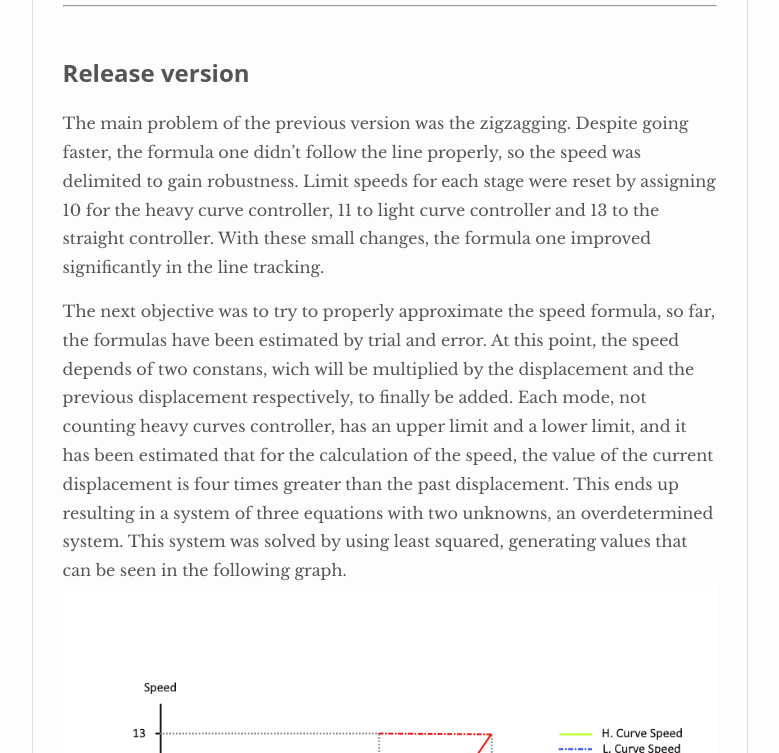
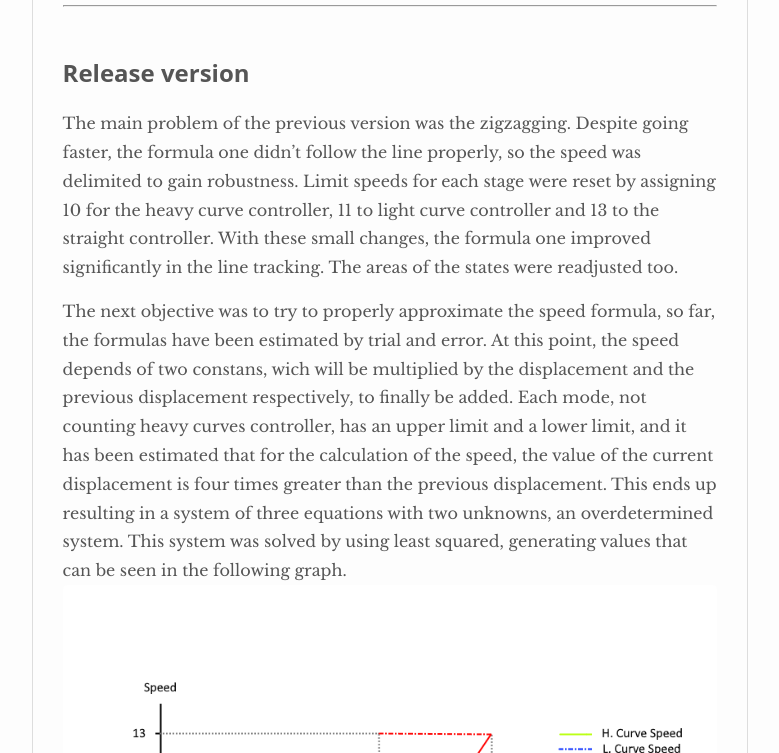
Before and after one commit to RoberG/MUVA-Robotica, a Jekyll site: the page built from _posts/2020-02-15-Practice 1 - Followline.md, in a window 1280 px wide and 900 px high, scrolled down 3625 px, cut to the strip 147-900 px from the top of the window. Shown: the whole strip, without its empty margins (250-1029 px from the left). Built offline with Jekyll 4.4.1, drawn with Linux system fonts in a browser that asks for light colours; nearby versions of some CDN libraries; some of the changed text lies outside the part shown.

Commit message:
Update 2020-02-15-Practice 1 - Followline.md

```diff
--- a/_posts/2020-02-15-Practice 1 - Followline.md
+++ b/_posts/2020-02-15-Practice 1 - Followline.md
@@ -44,7 +44,7 @@ In the following video you can see the results of this version:
 <br>
 ## Intermediate version
 
-The first relevant change that should be discussed was the division of the general controller created into the straight controller and the curve controller, giving to the fist one a greater speed and the
+The first relevant change that should be discussed, was the division of the general controller created into the straight controller and the curve controller, giving to the fist one a greater speed and the
 second one a greater rotation. Later, the curve controller was subdivided into two controllers, the light curve controller and the heavy curve controller, giving to the first one a light rotation,
 with the idea of making smooth transitions between states.
 
@@ -69,11 +69,11 @@ formula one could end the circuit satisfactorily as you can see in the following
 
 The main problem of the previous version was the zigzagging. Despite going faster, the formula one didn't follow the line properly, so the speed was delimited to gain robustness.
 Limit speeds for each stage were reset by assigning 10 for the heavy curve controller, 11 to light curve controller and 13 to the straight controller. With these small changes, the formula
-one improved significantly in the line tracking.
+one improved significantly in the line tracking. The areas of the states were readjusted too.
 
 The next objective was to try to properly approximate the speed formula, so far, the formulas have been estimated by trial and error. At this point, the speed depends of two constans, wich will be multiplied by the displacement and the previous
 displacement respectively, to finally be added. Each mode, not counting heavy curves controller, has an upper limit and a lower limit, and it has been estimated that for the calculation of
-the speed, the value of the current displacement is four times greater than the past displacement. This ends up resulting in a system of three equations with two unknowns, an overdetermined
+the speed, the value of the current displacement is four times greater than the previous displacement. This ends up resulting in a system of three equations with two unknowns, an overdetermined
 system. This system was solved by using least squared, generating values that can be seen in the following graph.
 ![image regions]({{site.baseurl}}/images/grafica_velocidad.png)
 With this new way of calculating speed, the changes of speed are much more smoother and natural.
```
